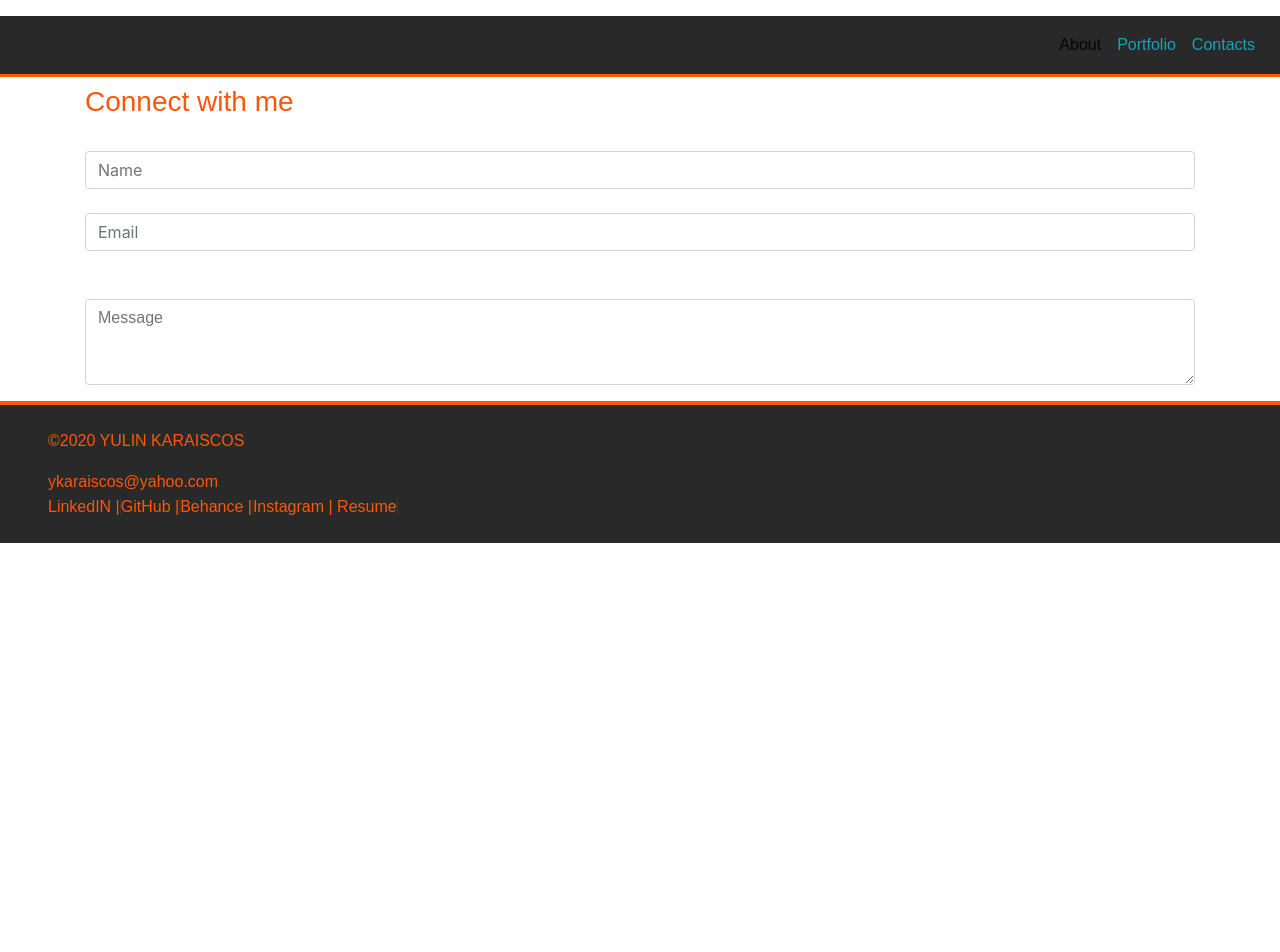
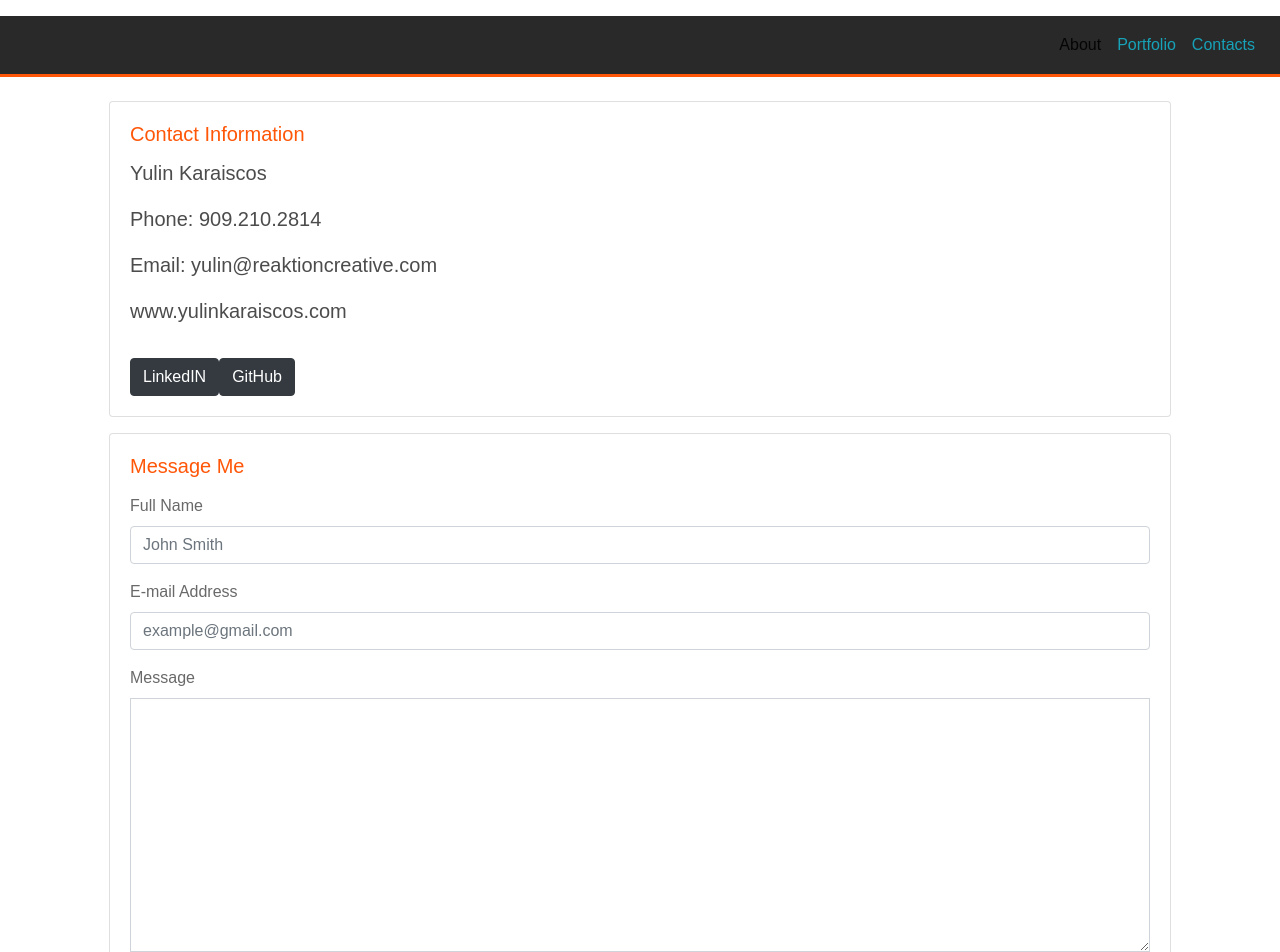
Before and after one commit to KarazKOS/react_portfolio, a React (Create React App) app in the folder yk_portfolio/: page /contacts in a window 1280 px wide. Shown: the top 952 px of the page. Before the commit the page ends 800 px from the top, so only its background shows below. Built offline with nearby package versions, Linux system fonts and the light colour scheme; a web font is replaced by a local one.

Commit message:
Updated contact page with new form

```diff
--- a/yk_portfolio/src/pages/contacts/contacts.js
+++ b/yk_portfolio/src/pages/contacts/contacts.js
@@ -4,7 +4,7 @@ function Contacts() {
     return (
         <div>
 <div className="container">
-			<div className="row">
+			{/* <div className="row">
 				<div className="col-sm-8 mb-4 mt-2">
 					<h3 className="h3">Connect with me</h3>
 				</div>
@@ -22,7 +22,57 @@ function Contacts() {
 					id="exampleFormControlTextarea1"
 					rows="3"
 				></textarea>
-			</div>
+			</div> */}
+			<section className="row-lg-12 py-4 px-4">
+            <div className="card w-100%">
+              <div className="card-body">
+                <h5 className="card-title">Contact Information</h5>
+                <p className="card-text">Yulin Karaiscos</p>
+                <p className="card-text">Phone: 909.210.2814</p>
+                <p className="card-text">Email: yulin@reaktioncreative.com</p>
+                <p className="card-text">www.yulinkaraiscos.com</p>
+                <a href="https://www.linkedin.com/in/yulinkaraiscos/" className="btn btn-dark mt-3 text-sm">LinkedIN</a>
+                <a href="https://github.com/KarazKOS" className="btn btn-dark mt-3 text-sm">GitHub</a>
+              </div>
+            </div>
+            <div className="card w-100% mt-3">
+              <div className="card-body">
+                <h5 className="card-title">Message Me</h5>
+                <form>
+                  <div className="form-group connectLabel mt-3">
+                    <label for="formGroupExampleInput">Full Name</label>
+                    <input
+                      type="text"
+                      className="form-control"
+                      id="formGroupExampleInput"
+                      placeholder="John Smith"
+                    />
+                  </div>
+                  <div className="form-group connectLabel">
+                    <label for="formGroupExampleInput2">E-mail Address</label>
+                    <input
+                      type="text"
+                      className="form-control"
+                      id="formGroupExampleInput2"
+                      placeholder="example@gmail.com"
+                    />
+                  </div>
+                </form>
+                <div className="form-group connectLabel">
+                  <label for="exampleFormControlTextarea1">Message</label>
+                  <textarea
+                    className="form-control rounded-0"
+                    id="exampleFormControlTextarea1"
+                    rows="10"
+                  ></textarea>
+                  <button type="submit" className="btn btn-dark mt-3 text-sm">
+                    Submit
+                  </button>
+                </div>
+              </div>
+            </div>
+
+          </section>
 		</div>
 
         </div>
```
